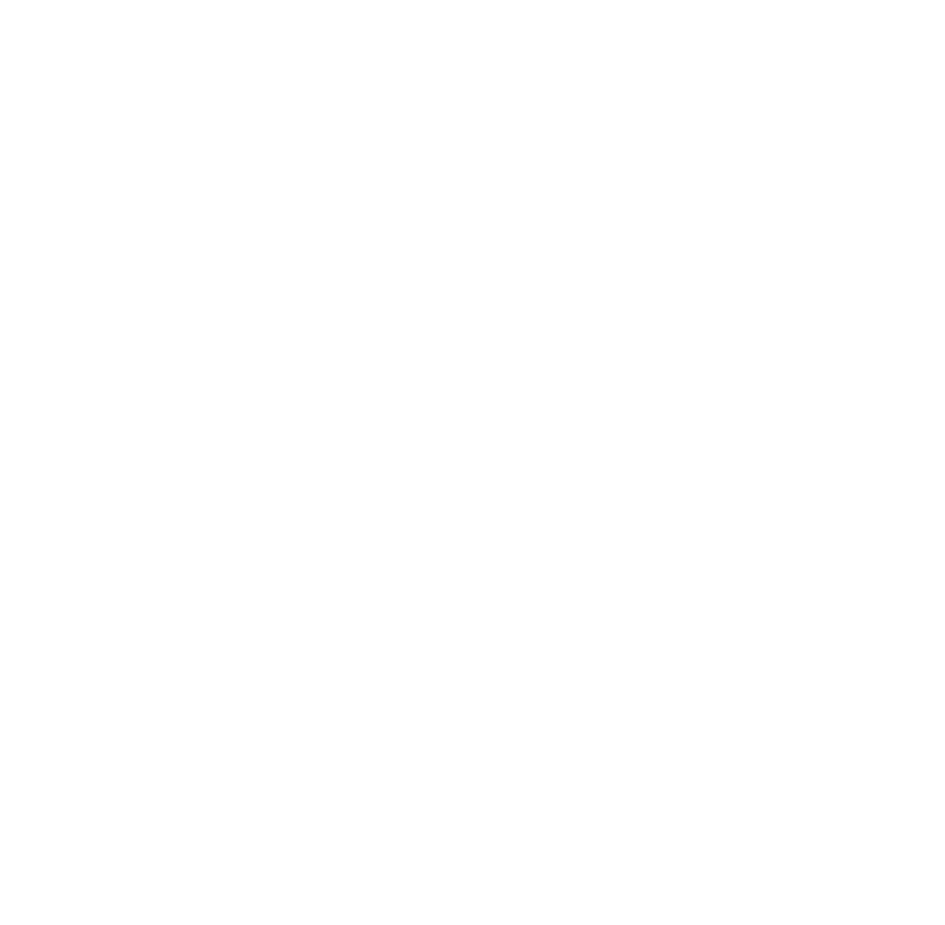
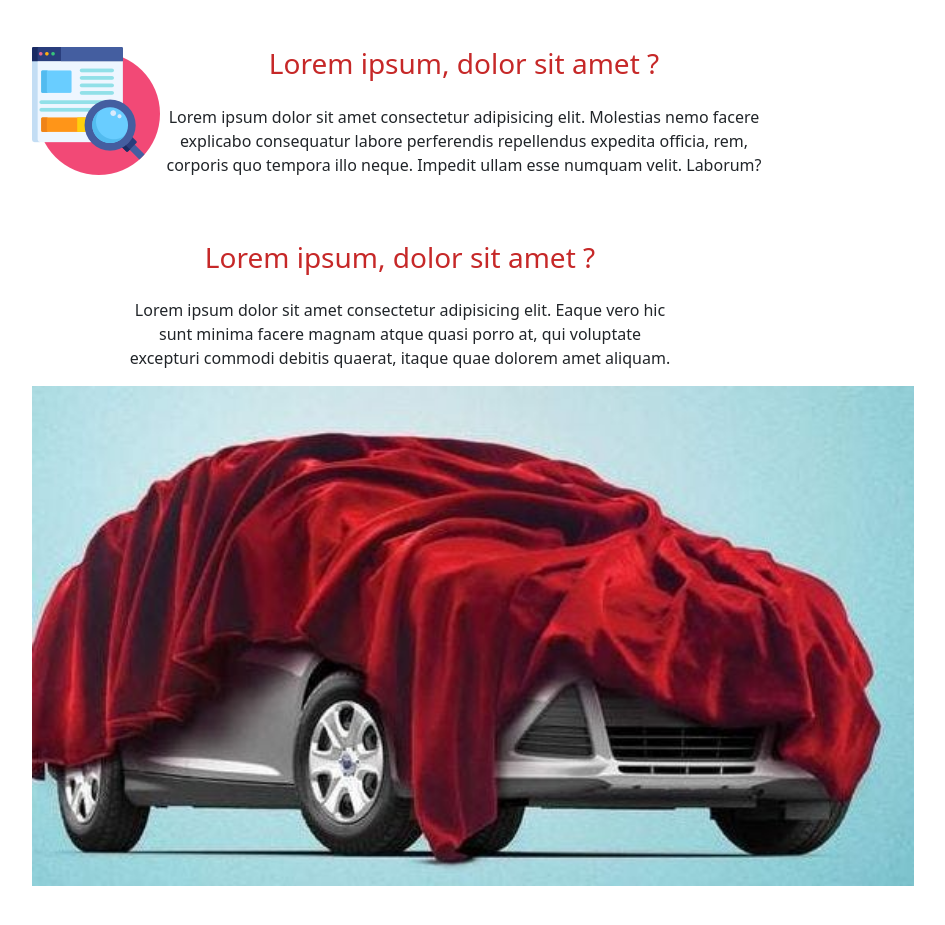
Before and after one commit to badr182/front-theoryTube, an Angular app: page / in a window 1280 px wide. Shown: the part 2603-3528 px from the top of the page, without its empty margins (240-1185 px from the left). Before the commit the page ends 3350 px from the top, so only its background shows below. Built offline with nearby package versions, Linux system fonts and the light colour scheme.

Commit message:
add image car

```diff
--- a/src/app/app.component.html
+++ b/src/app/app.component.html
@@ -233,28 +233,6 @@
     <div class="row mt-5">
         <h3 class="title-video text-center mb-4">Lorem ipsum, dolor sit amet ?</h3>
 
-        <!-- <div class="col-lg-4 offset-lg-4 uniq">
-            <ul class="list-group">
-                <li class="list-group-item d-flex justify-content-between align-items-center">
-                    <p><i class="fas fa-check"></i> A list item </p>
-                </li>
-                <li class="list-group-item d-flex justify-content-between align-items-center">
-                    <p><i class="fas fa-check"></i> A second list item</p>
-                </li>
-                <li class="list-group-item d-flex justify-content-between align-items-center">
-                    <p><i class="fas fa-check"></i> A third list item</p>
-                </li>
-                <li class="list-group-item d-flex justify-content-between align-items-center">
-                    <p><i class="fas fa-check"></i> A second list item</p>
-                </li>
-                <li class="list-group-item d-flex justify-content-between align-items-center">
-                    <p><i class="fas fa-check"></i> A third list item</p>
-                </li>
-            </ul>
-        </div> -->
-
-
-
         <div class="accordion col-lg-4 offset-lg-4 uniq" id="accordionExample">
             <div class="accordion-item">
                 <h2 class="accordion-header" id="headingOne">
@@ -300,8 +278,31 @@
             </div>
         </div>
 
+        <div class="col-lg-8 offset-lg-2 mt-5">
+            <div class="d-flex justify-content-between">
+                <div>
+                    <img src="../assets/img/seo.png" alt="">
+                </div>
+                <div class="ml-2">
+                    <h3 class="title-video text-center mb-4">Lorem ipsum, dolor sit amet ?</h3>
+                    <p class="text-center"> Lorem ipsum dolor sit amet consectetur adipisicing elit. Molestias nemo facere explicabo consequatur labore perferendis repellendus expedita officia, rem, corporis quo tempora illo neque. Impedit ullam esse numquam velit. Laborum?</p>
+                </div>
+            </div>
+        </div>
+
     </div>
 
+    <div class="row mt-5">
+
+        <h3 class="title-video text-center mb-4">Lorem ipsum, dolor sit amet ?</h3>
+        <div class="col-lg-6 offset-lg-3">
+            <p class="text-center"> Lorem ipsum dolor sit amet consectetur adipisicing elit. Eaque vero hic sunt minima facere magnam atque quasi porro at, qui voluptate excepturi commodi debitis quaerat, itaque quae dolorem amet aliquam.</p>
+        </div>
+        <div class="col-lg-8 offset-lg-2">
+
+            <img width="auto" height="500" src="../assets/img/1377870083000-CAR.jpeg" class="Eimg-fluid" alt="...">
+        </div>
+    </div>
 
 
 
```
Also changed, not shown: src/assets/img/1377870083000-CAR.jpeg (added).
